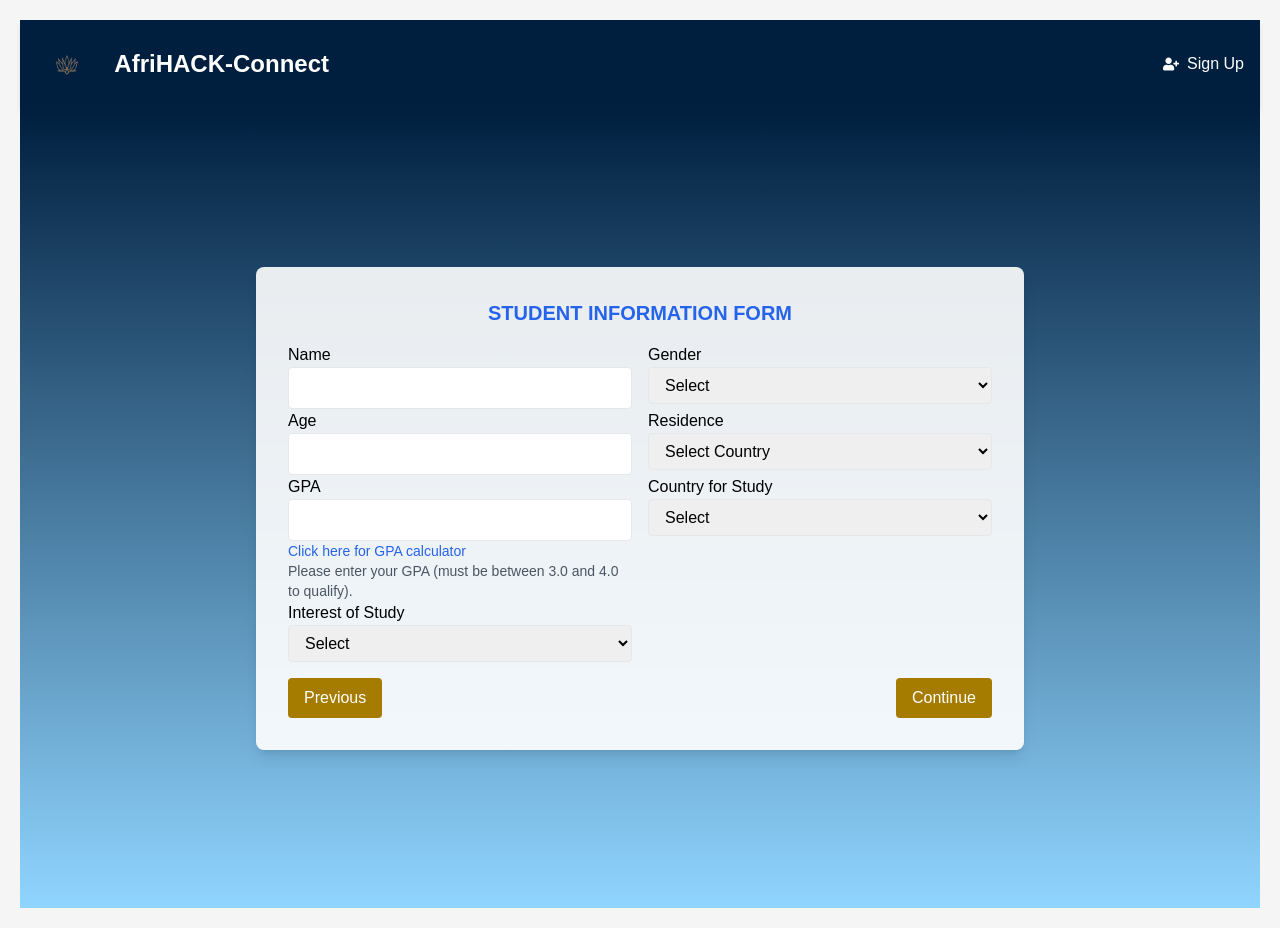
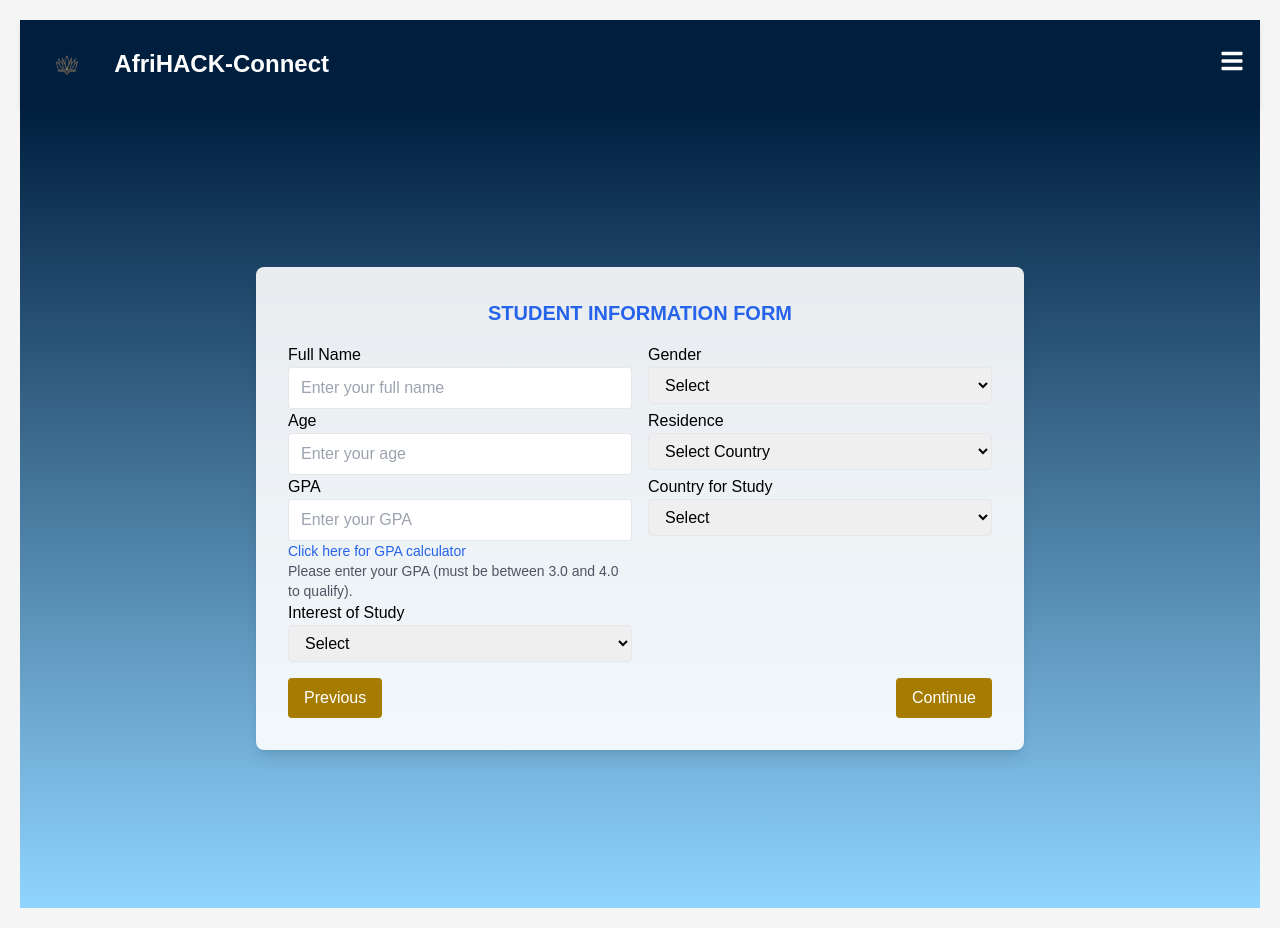
Before and after one commit to Irishtheboy/Afrihack, a React (Vite) app in the folder afrihack/: page /form in a window 1280 px wide. Built offline with nearby package versions, Linux system fonts and the light colour scheme.

Commit message:
adding the burger

```diff
--- a/afrihack/src/pages/FormPage.jsx
+++ b/afrihack/src/pages/FormPage.jsx
@@ -31,11 +31,18 @@ const FormPage = () => {
     e.preventDefault();
 
     const gpa = parseFloat(formData.gpa);
-    if (gpa >= 3.0 && gpa <= 4.0) {
+    const age = parseInt(formData.age, 10);
+
+    // Check GPA and age qualifications
+    if (gpa >= 3.0 && gpa <= 4.0 && age >= 14 && age <= 25) {
       console.log('Qualified for international universities:', formData);
       navigate('/university', { state: { formData } });
     } else {
-      alert('You do not qualify for international universities.');
+      if (gpa < 3.0 || gpa > 4.0) {
+        alert('You do not qualify for international universities due to GPA.');
+      } else {
+        alert('You must be between the ages of 14 and 25.');
+      }
     }
   };
 
@@ -51,13 +58,14 @@ const FormPage = () => {
         <form onSubmit={handleSubmit} className="space-y-4">
           <div className="flex flex-wrap -mx-2">
             <div className="w-full sm:w-1/2 px-2">
-              <label className="block">Name</label>
+              <label className="block">Full Name</label>
               <input
                 type="text"
                 name="name"
                 value={formData.name}
                 onChange={handleChange}
                 className="border rounded px-3 py-2 w-full"
+                placeholder="Enter your full name"
                 required
               />
             </div>
@@ -84,6 +92,7 @@ const FormPage = () => {
                 value={formData.age}
                 onChange={handleChange}
                 className="border rounded px-3 py-2 w-full"
+                placeholder="Enter your age"
                 required
               />
             </div>
@@ -111,6 +120,7 @@ const FormPage = () => {
                 onChange={handleChange}
                 step="0.01"
                 className="border rounded px-3 py-2 w-full"
+                placeholder="Enter your GPA"
                 required
               />
               <p className="text-sm text-blue-600">
--- a/afrihack/src/pages/Navbar.jsx
+++ b/afrihack/src/pages/Navbar.jsx
@@ -1,20 +1,31 @@
-import React from 'react';
+import React, { useState } from 'react';
 import { Link } from 'react-router-dom';
 import logo from '../assets/logo.png';
-import { FaUserPlus } from 'react-icons/fa';
+import { FaBars } from 'react-icons/fa';
 
 const Navbar = () => {
+  const [isOpen, setIsOpen] = useState(false);
+
+  const toggleMenu = () => {
+    setIsOpen(!isOpen);
+  };
+
   return (
     <nav className="bg-[#001f3f] p-4 flex justify-between items-center shadow-md">
       <div className="flex items-center">
         <img src={logo} alt="Logo" className="h-14 mr-4" />
         <h1 className="text-white text-2xl font-bold">AfriHACK-Connect</h1>
       </div>
-      <div>
-        <Link to="/signup" className="text-white flex items-center hover:text-yellow-400 transition">
-          <FaUserPlus className="mr-2" />
-          Sign Up
-        </Link>
+      <div className="relative">
+        <button onClick={toggleMenu} className="text-white focus:outline-none">
+          <FaBars className="h-6 w-6" />
+        </button>
+        {isOpen && (
+          <div className="absolute right-0 mt-2 w-48 bg-white bg-opacity-50 rounded shadow-lg z-10 transition-all duration-300 ease-in">
+            <Link to="/" className="block px-4 py-2 text-black hover:bg-gold-500 transition-colors duration-300 ease-in">Home</Link>
+            <Link to="/track" className="block px-4 py-2 text-black hover:bg-gold-500 transition-colors duration-300 ease-in">Track Progress</Link>
+          </div>
+        )}
       </div>
     </nav>
   );
```
